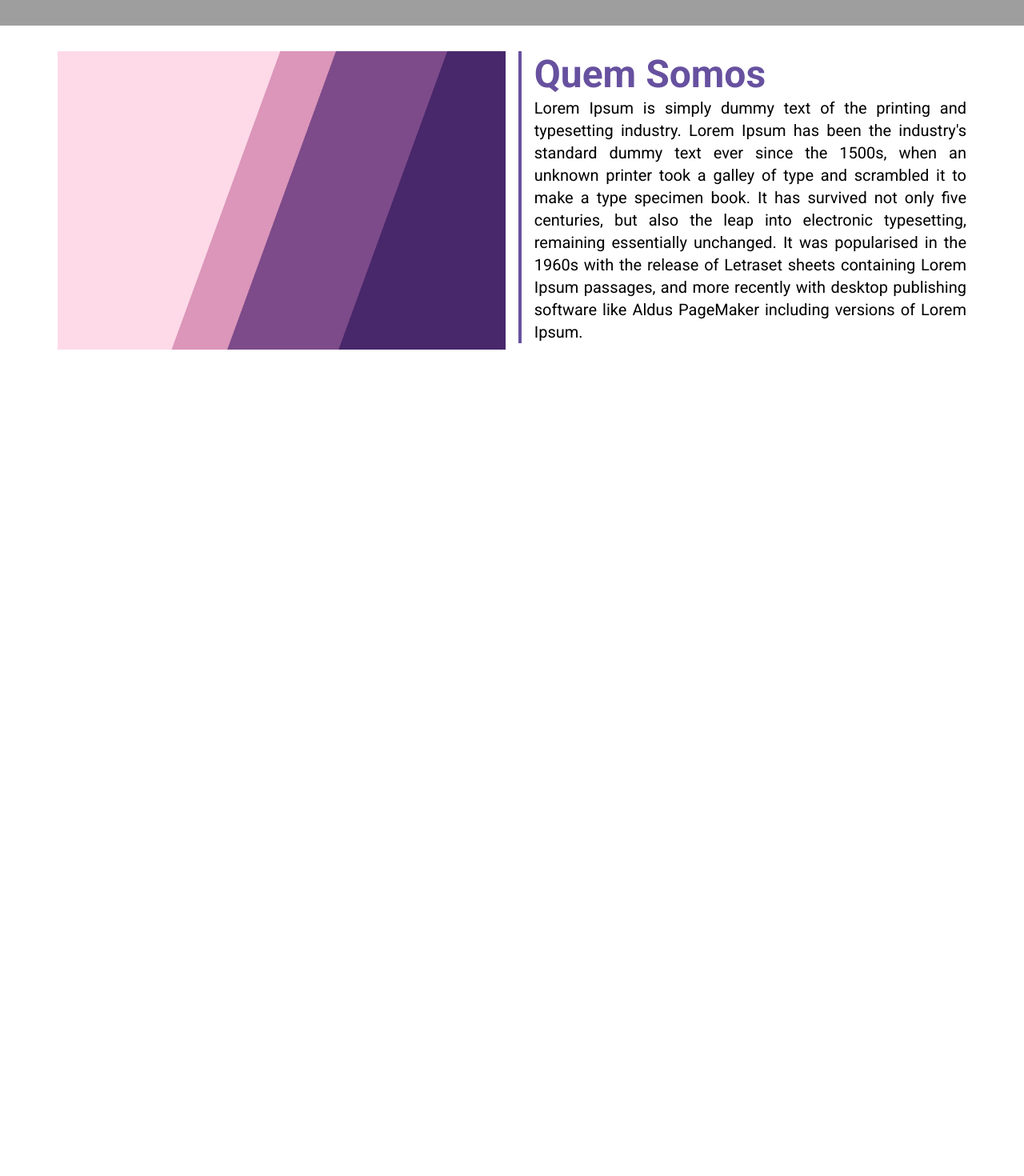
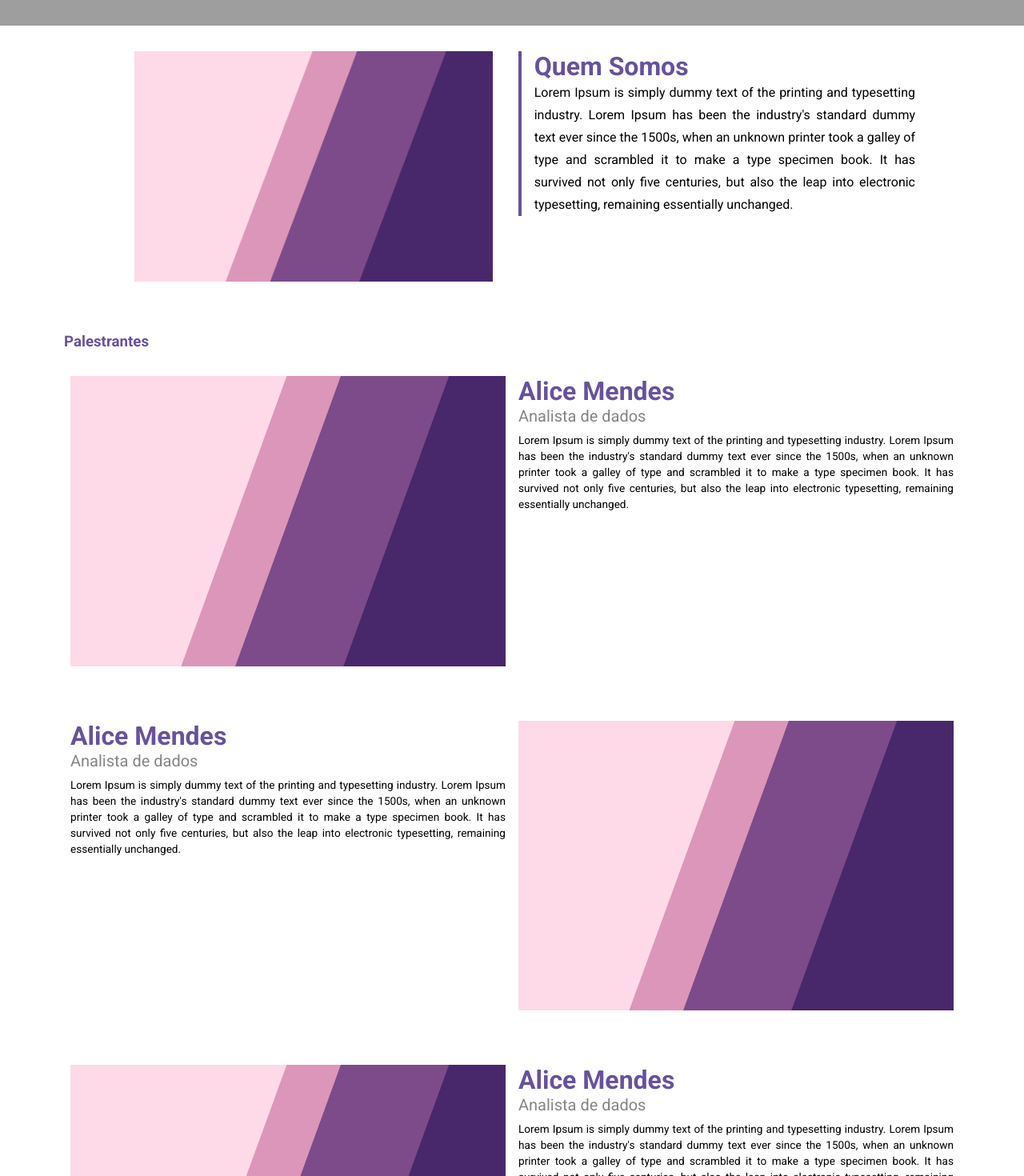
Before and after one commit to vmdev10/gestor-eventos, a React (Create React App) app: page /event in a window 1280 px wide. Shown: the part 360-1830 px from the top of the page at 80% size. Before the commit the page ends 833 px from the top, so only its background shows below. Built offline with nearby package versions, Linux system fonts and the light colour scheme; grey boxes are pictures that could not be loaded.

Commit message:
Created Speakers section in Event

```diff
--- a/src/Pages/Event/Event.css
+++ b/src/Pages/Event/Event.css
@@ -2,11 +2,15 @@
   background-image: url("https://images.unsplash.com/photo-1579547621309-5e57ab324182?ixlib=rb-1.2.1&ixid=MnwxMjA3fDB8MHxwaG90by1wYWdlfHx8fGVufDB8fHx8&auto=format&fit=crop&w=1470&q=80");
   background-size: cover;
   padding: 2rem 1rem;
+
 }
 
 .EventContainer .Event {
   display: flex;
   flex-direction: column;
+
+  max-width: 72rem;
+  margin: 0 auto;
 }
 
 .Event div p {
@@ -28,6 +32,10 @@
   display: flex;
   flex-direction: column;
   padding: 2rem 1rem;
+
+
+  max-width: 72rem;
+  margin: 0 auto;
 }
 
 .About img{
@@ -45,6 +53,44 @@
   line-height: 1.25rem;
   display: flex;
   text-align: justify;
+}
+
+.Speakers {
+  padding: 2rem 1rem;
+
+  max-width: 72rem;
+  margin: 0 auto;
+}
+
+.Speakers h3 {
+  color: var(--primary);
+}
+
+.AboutSpeakers {
+  padding: 2rem 0;
+}
+
+.AboutSpeakers img {
+  width: 100%;
+}
+
+.AboutSpeakers h1 {
+  color: var(--primary);
+  padding: .5rem 0;
+}
+
+.AboutSpeakers span {
+  color: #858585;
+  font-size: 1.25rem;
+  padding: .5rem 0;
+}
+
+.AboutSpeakers p {
+  font-size: .85rem;
+  line-height: 1.25rem;
+  display: flex;
+  text-align: justify;
+  padding-top: .5rem;
 }
 
 
@@ -68,6 +114,36 @@
   }
 
   .About h1{
+    padding: 0;
+  }
+
+  .AboutSpeakers {
+    display: flex;
+    flex-direction: row;
+    justify-content: space-between;
+    align-items: flex-start;
+  }
+
+  .AboutSpeakers div {
+    width: 50%;
+    margin: 0 .5rem;
+  }
+
+  .Speakers div:nth-child(3) div:first-child {
+    order: 1;
+  }
+
+  .Speakers div:nth-child(3) .AboutInformations {
+    order: 0;
+  }
+
+  .AboutSpeakers img{
+    width: 100%;
+    margin-right: 1rem;
+    margin-top: 0;
+  }
+
+  .AboutSpeakers h1{
     padding: 0;
   }
 }
@@ -121,12 +197,24 @@
 }
 
 @media (min-width: 1024px) {
-  .About h1{
-    font-size: 3rem;
+  .About div:first-child {
+    display: flex;
+    justify-content: end;
   }
 
-  .About p{
-    font-size: 1.25rem;
+  .About img {
+    height: 18rem;
+    width: 28rem;
+
+    margin-left: auto;
+  }
+
+  .About h1{
+    font-size: 2rem;
+  }
+
+  .About p {
+    font-size: 1rem;
     line-height: 1.75rem;
   }
 }
--- a/src/Pages/Event/Event.jsx
+++ b/src/Pages/Event/Event.jsx
@@ -45,12 +45,71 @@
             ever since the 1500s, when an unknown printer took a galley of type
             and scrambled it to make a type specimen book. It has survived not
             only five centuries, but also the leap into electronic typesetting,
-            remaining essentially unchanged. It was popularised in the 1960s
-            with the release of Letraset sheets containing Lorem Ipsum passages,
-            and more recently with desktop publishing software like Aldus
-            PageMaker including versions of Lorem Ipsum.
+            remaining essentially unchanged.
           </p>
         </div>
+      </div>
+
+      <div className="Speakers">
+        <h3>Palestrantes</h3>
+
+        <div className="AboutSpeakers">
+          <div>
+            <img src="/images/banner-gradient.jpg" alt="" />
+          </div>
+
+          <div className="AboutInformations">
+            <h1>Alice Mendes</h1>
+            <span>Analista de dados</span>
+            <p>
+              Lorem Ipsum is simply dummy text of the printing and typesetting
+              industry. Lorem Ipsum has been the industry's standard dummy text
+              ever since the 1500s, when an unknown printer took a galley of
+              type and scrambled it to make a type specimen book. It has
+              survived not only five centuries, but also the leap into
+              electronic typesetting, remaining essentially unchanged.
+            </p>
+          </div>
+        </div>
+
+        <div className="AboutSpeakers">
+        <div>
+          <img src="/images/banner-gradient.jpg" alt="" />
+        </div>
+
+        <div className="AboutInformations">
+          <h1>Alice Mendes</h1>
+          <span>Analista de dados</span>
+          <p>
+            Lorem Ipsum is simply dummy text of the printing and typesetting
+            industry. Lorem Ipsum has been the industry's standard dummy text
+            ever since the 1500s, when an unknown printer took a galley of type
+            and scrambled it to make a type specimen book. It has survived not
+            only five centuries, but also the leap into electronic typesetting,
+            remaining essentially unchanged.
+          </p>
+        </div>
+
+      </div>
+
+      <div className="AboutSpeakers">
+        <div>
+          <img src="/images/banner-gradient.jpg" alt="" />
+        </div>
+
+        <div className="AboutInformations">
+          <h1>Alice Mendes</h1>
+          <span>Analista de dados</span>
+          <p>
+            Lorem Ipsum is simply dummy text of the printing and typesetting
+            industry. Lorem Ipsum has been the industry's standard dummy text
+            ever since the 1500s, when an unknown printer took a galley of type
+            and scrambled it to make a type specimen book. It has survived not
+            only five centuries, but also the leap into electronic typesetting,
+            remaining essentially unchanged.
+          </p>
+        </div>
+      </div>
       </div>
     </>
   );
```
